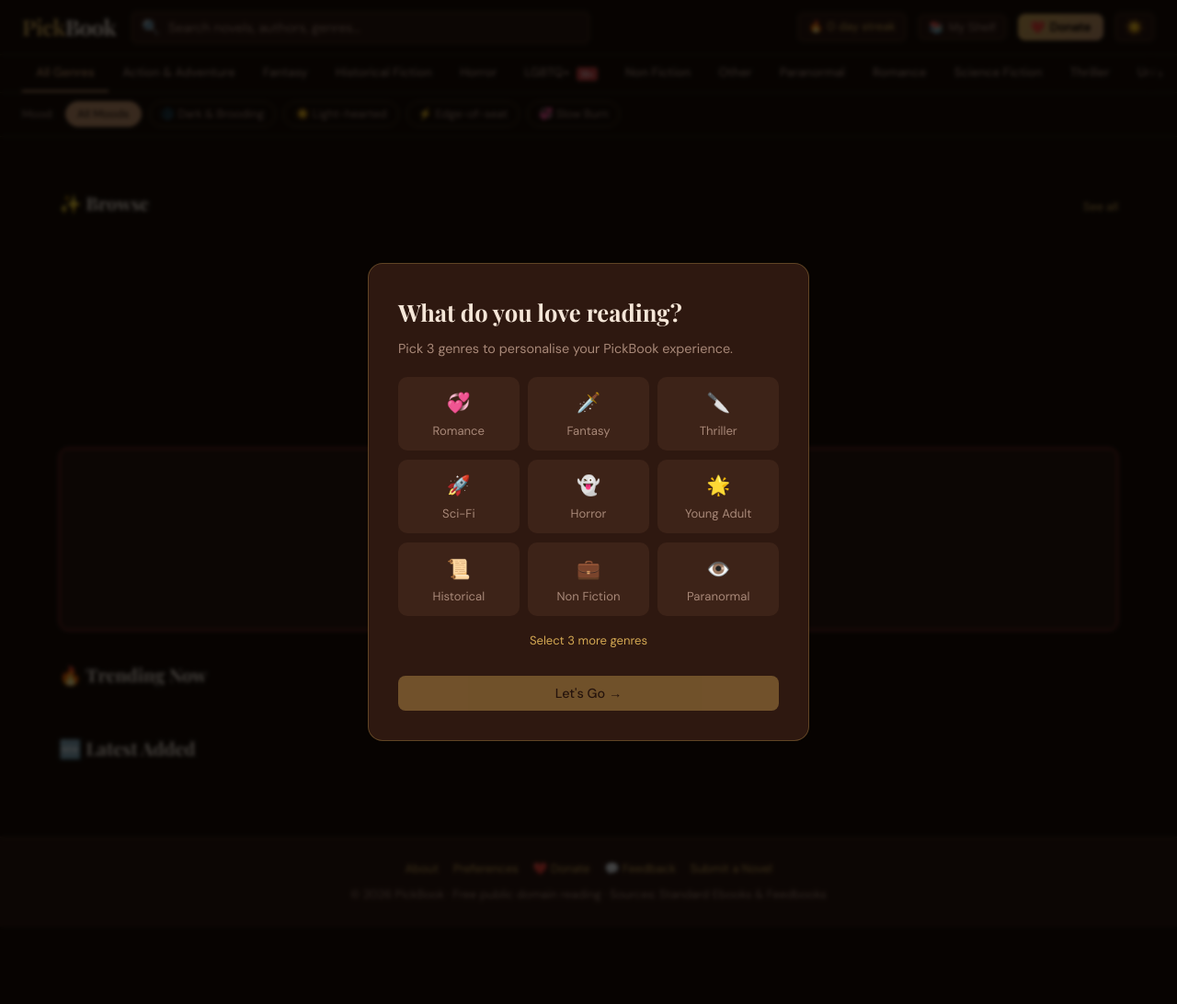
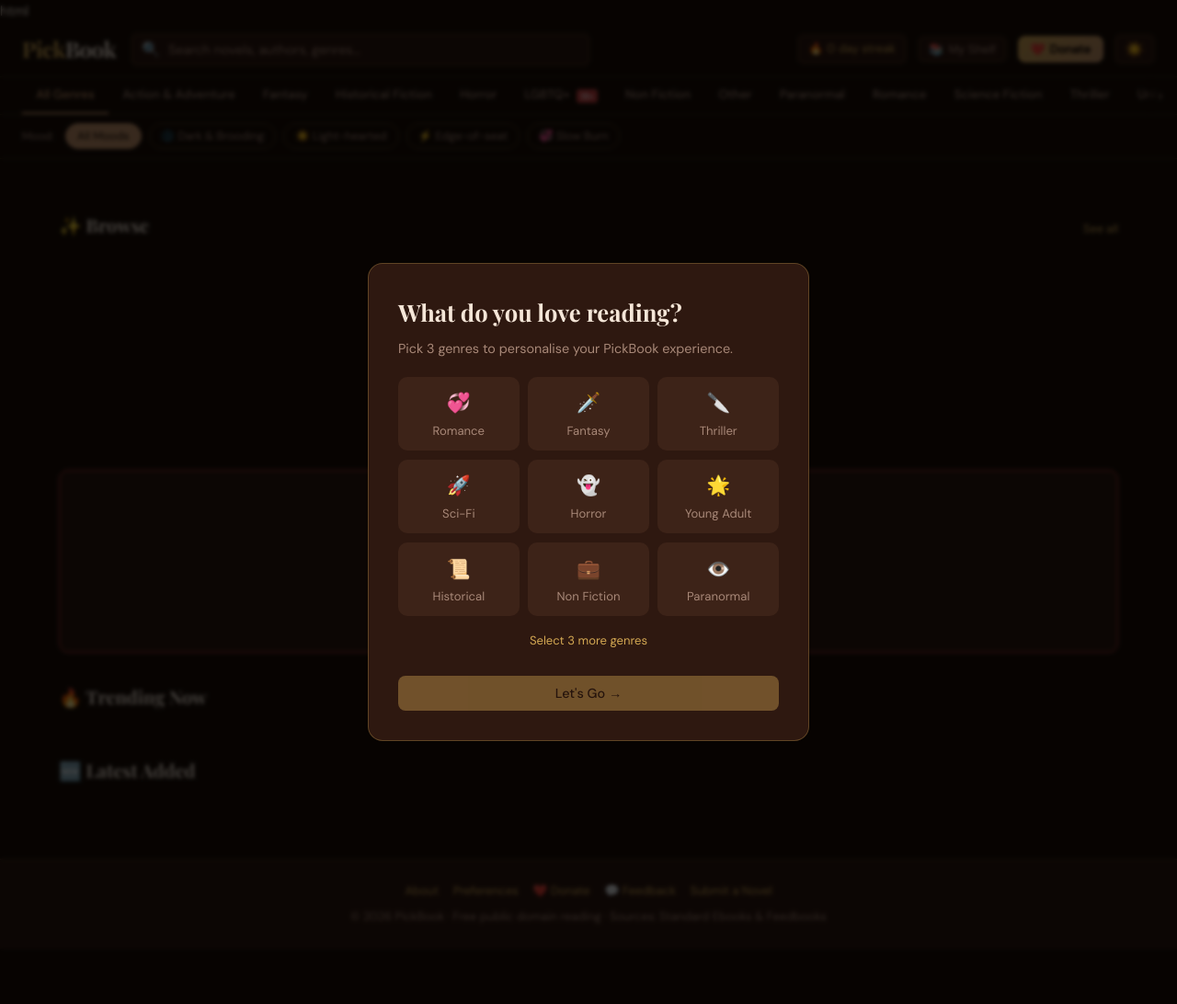
Before and after one commit to Phenomenal4567/pickbook, a Python web app: template app/templates/index.html in a window 1280 px wide. Shown: the whole page at 92% size. Run offline with Jinja, Linux system fonts and the light colour scheme; the template is opened without the code that fills it, so the values that code supplies are empty; some web fonts are replaced.

Commit message:
index update

```diff
--- a/app/templates/index.html
+++ b/app/templates/index.html
@@ -1,3 +1,4 @@
+html
 <!DOCTYPE html>
 <html lang="en">
 <head>
```
